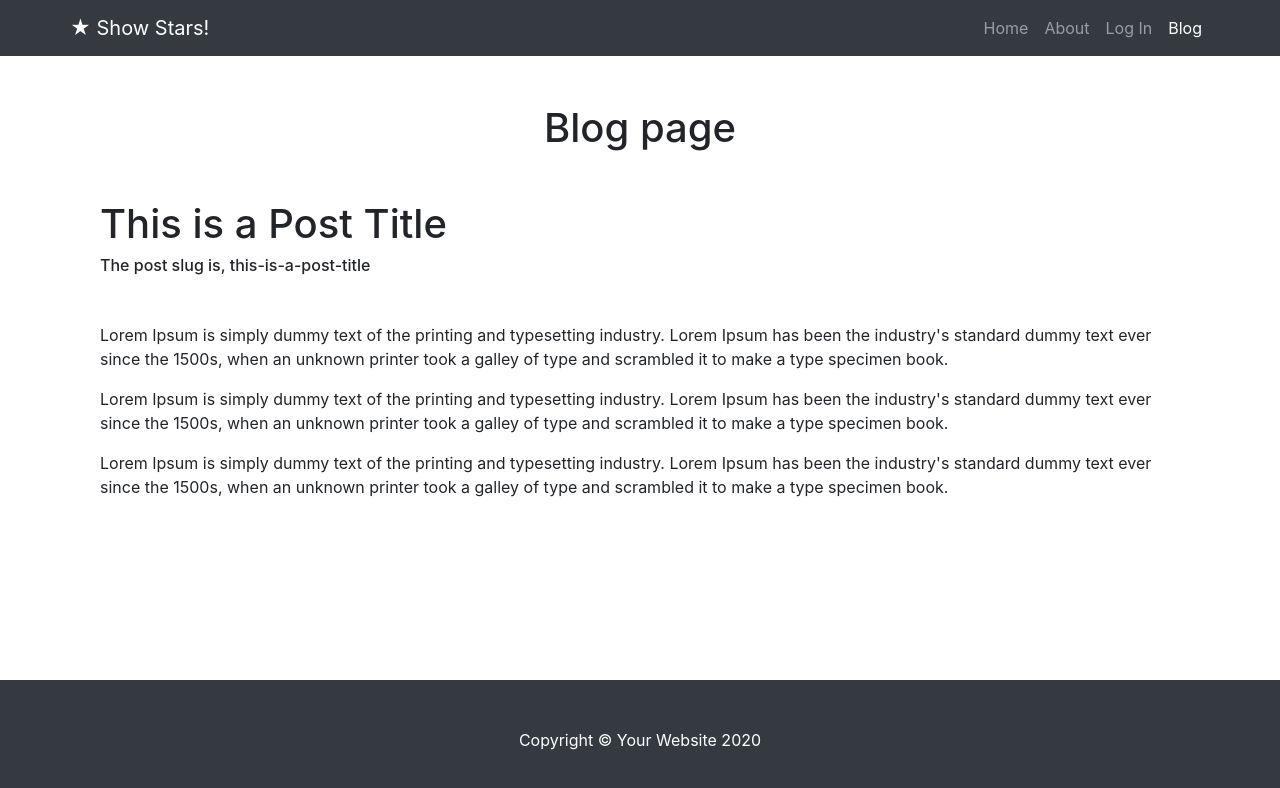
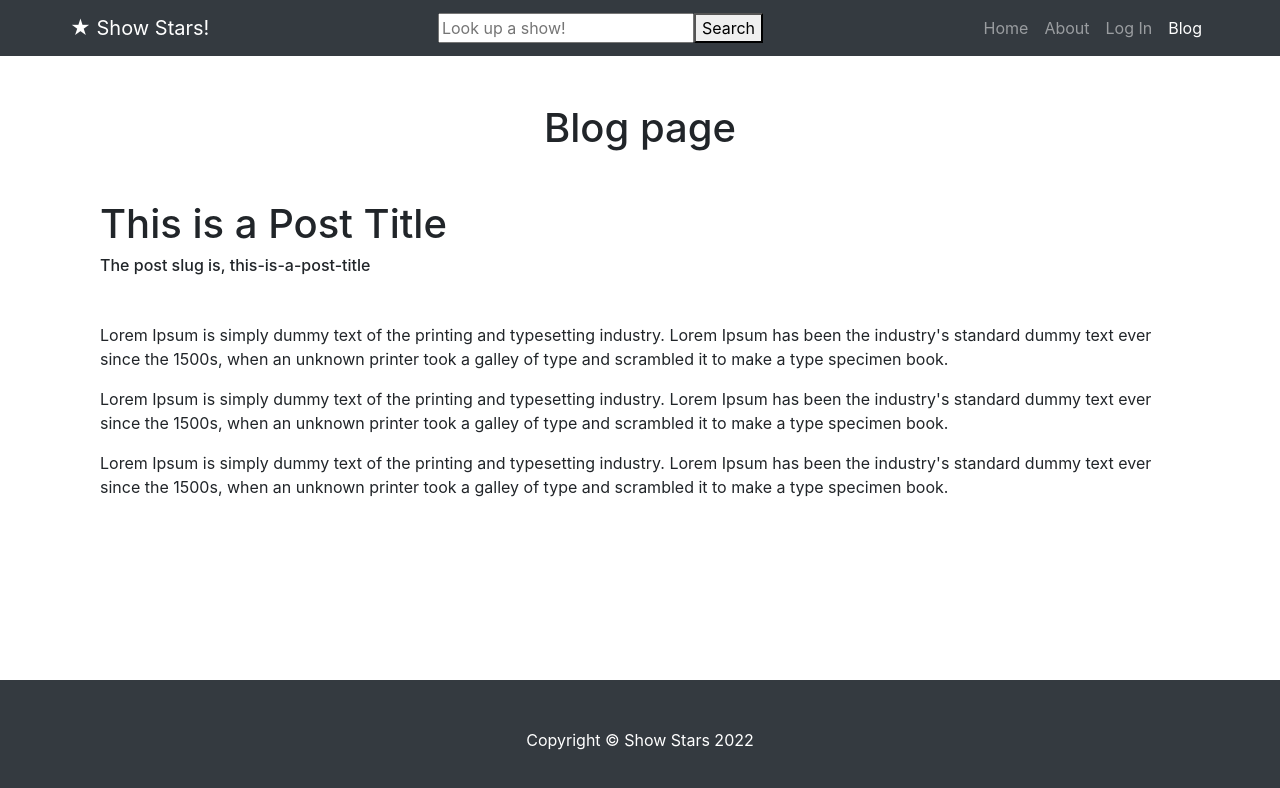
Before and after one commit to EthanBrockway/show-selector, a React (Create React App) app in the folder client/: page /blog/this-is-a-post-title in a window 1280 px wide. Shown: the top 788 px of the page. Built offline with nearby package versions, Linux system fonts and the light colour scheme.

Commit message:
search bar added

```diff
--- a/client/src/App.js
+++ b/client/src/App.js
@@ -6,7 +6,7 @@
   return (
     <div>
       <BrowserRouter>
-        <Navigation />
+        <Navigation></Navigation>
         <Home />
       </BrowserRouter>
     </div>
--- a/client/src/components/footer.jsx
+++ b/client/src/components/footer.jsx
@@ -7,7 +7,7 @@
       <footer class="py-5 bg-dark fixed-bottom">
         <div class="container">
           <p class="m-0 text-center text-white">
-            Copyright &copy; Your Website 2020
+            Copyright &copy; Show Stars 2022
           </p>
         </div>
       </footer>
--- a/client/src/components/navigation.jsx
+++ b/client/src/components/navigation.jsx
@@ -9,6 +9,21 @@
           <NavLink className="navbar-brand" to="/">
           ★ Show Stars!
           </NavLink>
+
+
+    <form action="/" method="get">
+        <label htmlFor="header-search">
+            <span className="visually-hidden"></span>
+        </label>
+        <input
+        type="text"
+        id="header-search"
+        placeholder="Look up a show!"
+        name="s"
+        />
+        <button type="submit">Search</button>
+    </form>
+
           <div>
             <ul className="navbar-nav ml-auto">
               <li className="nav-item">
```
Also changed, not shown: client/src/App.css (+10 -0 lines).
